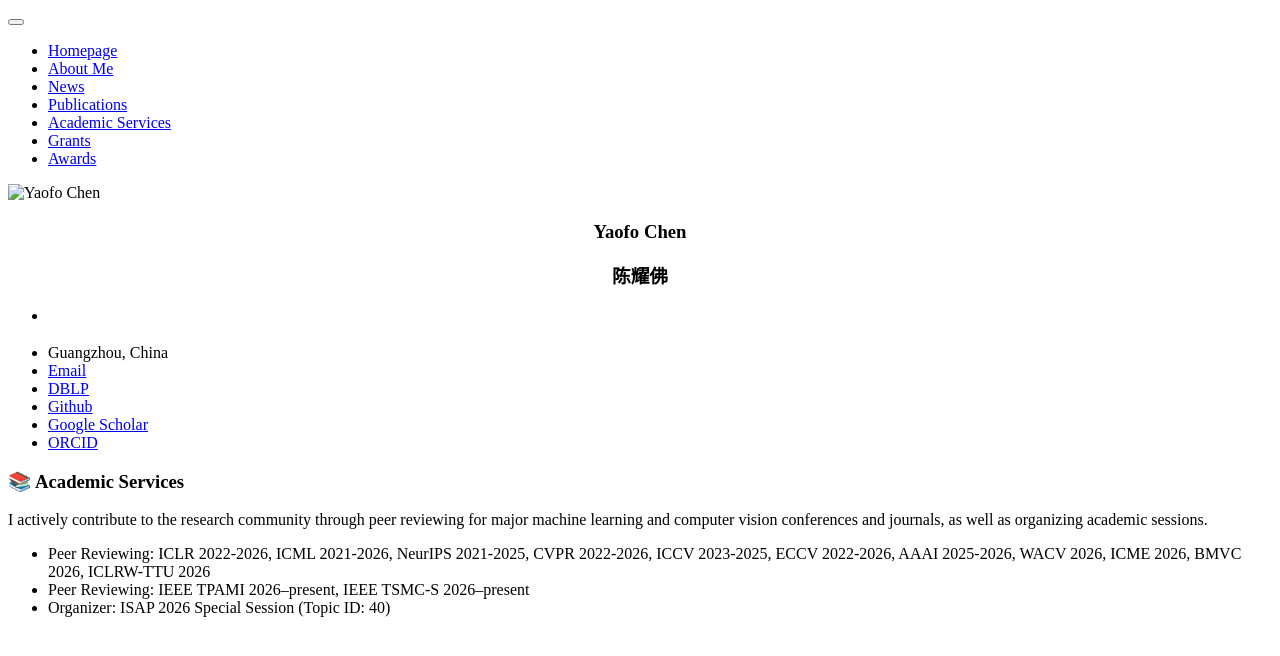
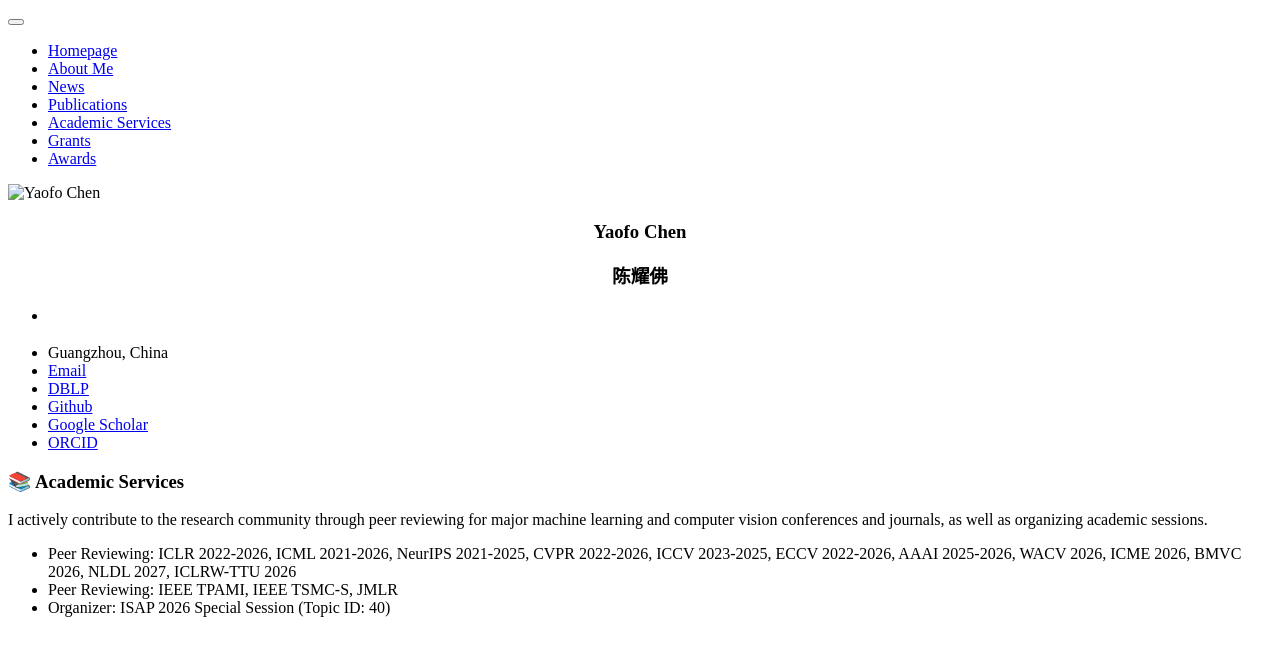
Before and after one commit to chenyaofo/homepagev2, a Jekyll site: the page built from _pages/includes/services.md, in a window 1280 px wide. Shown: the top 656 px of the page. Built offline with Jekyll 4.4.1, drawn with Linux system fonts in a browser that asks for light colours; our own code applies the rules of GitHub Pages for plain Markdown files.

Commit message:
Update services.md

```diff
--- a/_pages/includes/services.md
+++ b/_pages/includes/services.md
@@ -1,6 +1,6 @@
 # 📚 Academic Services
 
 I actively contribute to the research community through peer reviewing for major machine learning and computer vision conferences and journals, as well as organizing academic sessions.
-- Peer Reviewing: ICLR 2022-2026, ICML 2021-2026, NeurIPS 2021-2025, CVPR 2022-2026, ICCV 2023-2025,  ECCV 2022-2026, AAAI 2025-2026, WACV 2026, ICME 2026, BMVC 2026, ICLRW-TTU 2026
-- Peer Reviewing: IEEE TPAMI 2026–present, IEEE TSMC-S 2026–present
+- Peer Reviewing: ICLR 2022-2026, ICML 2021-2026, NeurIPS 2021-2025, CVPR 2022-2026, ICCV 2023-2025,  ECCV 2022-2026, AAAI 2025-2026, WACV 2026, ICME 2026, BMVC 2026, NLDL 2027, ICLRW-TTU 2026
+- Peer Reviewing: IEEE TPAMI, IEEE TSMC-S, JMLR
 - Organizer: ISAP 2026 Special Session (Topic ID: 40)
```
